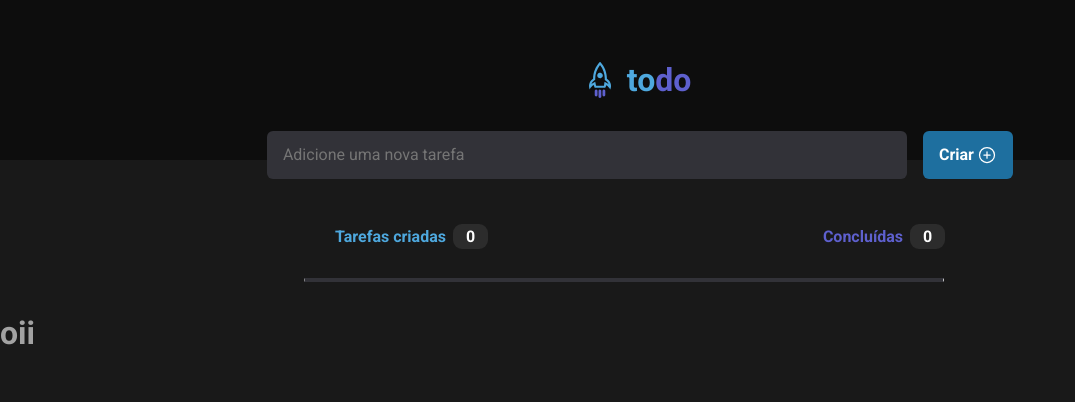
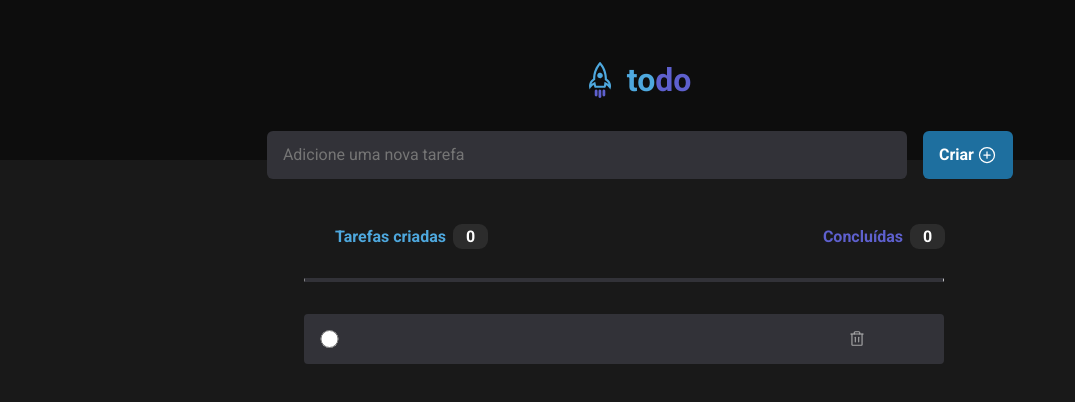
Before and after one commit to felipenobrg/ignite-todolist-challenge, a React (Vite) app: page / in a window 1280 px wide. Both pictures are taken after a click on the button "Criar". Shown: the top 402 px of the page, without its empty margins (0-1075 px from the left). Built offline with nearby package versions, Linux system fonts and the light colour scheme.

Commit message:
tasks style

```diff
--- a/src/App.module.css
+++ b/src/App.module.css
@@ -109,3 +109,42 @@
 .h3opacity {
     opacity: 0.4;
 }
+
+.taskCreate {
+    display: flex;
+    justify-content: flex-start;
+    gap: 5rem;
+    background: var(--gray-600);
+    max-width: 50%;
+    margin-top: 2rem;
+    margin-bottom: 2rem;
+    margin-left: 19rem;
+    padding: 1rem;
+    border-radius: 4px;
+}
+
+.checked {
+    border-color: red;
+    width: 1.2rem;
+    height: 18px;
+    outline: none;
+    cursor: pointer;
+    margin-right: 8px;
+    position: relative;
+}
+
+.checked:checked {
+    background-color: #007aff;
+  border-color: #007aff;
+}
+
+
+
+.trashSvg {
+    position: fixed;
+    margin-left: 33rem;
+}
+
+.trashSvg:hover {
+    color: #d63838;
+}
--- a/src/App.tsx
+++ b/src/App.tsx
@@ -1,44 +1,57 @@
-import { useState } from 'react'
-import styles from './App.module.css'
-import logoRocket from '../public/logo-rocket.svg'
-import Empty from '../public/empty.svg'
-import { PlusCircle } from 'phosphor-react'
+import { useState } from "react";
+import styles from "./App.module.css";
+import logoRocket from "../public/logo-rocket.svg";
+import Empty from "../public/empty.svg";
+import { PlusCircle, Trash } from "phosphor-react";
 
 function App() {
-  const [task, setTask] = useState('')
-  const [taskList, setTaskList] = useState([])
+  const [task, setTask] = useState("");
+  const [taskList, setTaskList] = useState([]);
 
   const newTask = (event: any) => {
-    setTask(event.target.value)
-
-  }
+    setTask(event.target.value);
+  };
 
   const createNewTask = () => {
-    setTaskList([...taskList, task])
-    setTask('')
-  }
+    setTaskList([...taskList, task]);
+    setTask("");
+  };
 
   const removeTask = (index: number) => {
-    const newTaskList = [...taskList]
-    newTaskList.splice(index, 1)
-    setTaskList(newTaskList)
-  }
+    const newTaskList = [...taskList];
+    newTaskList.splice(index, 1);
+    setTaskList(newTaskList);
+  };
 
   return (
     <>
       <header className={styles.header}>
         <img src={logoRocket} alt="Foguete" />
-     <h1><span className={styles.to}>to</span><span className={styles.do}>do</span></h1>
+        <h1>
+          <span className={styles.to}>to</span>
+          <span className={styles.do}>do</span>
+        </h1>
       </header>
 
       <div className={styles.input}>
-     <input className={styles.inputAdd} onChange={newTask} type="text" placeholder='Adicione uma nova tarefa'/>
-     <button className={styles.buttonCreatePost} onClick={createNewTask}>Criar <PlusCircle size={20} /> </button>
+        <input
+          className={styles.inputAdd}
+          onChange={newTask}
+          type="text"
+          placeholder="Adicione uma nova tarefa"
+        />
+        <button className={styles.buttonCreatePost} onClick={createNewTask}>
+          Criar <PlusCircle size={20} />{" "}
+        </button>
       </div>
 
       <div className={styles.countTasks}>
-      <p className={styles.taskMade}>Tarefas criadas <span className={styles.spanCounterTask}>0</span></p>
-      <p className={styles.taskFinished}>Concluídas <span className={styles.spanCounterFinished}>0</span></p>
+        <p className={styles.taskMade}>
+          Tarefas criadas <span className={styles.spanCounterTask}>0</span>
+        </p>
+        <p className={styles.taskFinished}>
+          Concluídas <span className={styles.spanCounterFinished}>0</span>
+        </p>
       </div>
 
       <div className={styles.line}>
@@ -46,22 +59,21 @@ function App() {
       </div>
 
       <div>
-    {taskList.length < 1
-    ?
+        {taskList.length === 0 ? (
           <div className={styles.nonTasks}>
             <img className={styles.emptyImage} src={Empty} alt="Empty Image" />
             <h3>Você ainda não tem tarefas cadastradas</h3>
-    <h3 className={styles.h3opacity}>Crie tarefas e organize seus itens a fazer</h3>
+            <h3 className={styles.h3opacity}>
+              Crie tarefas e organize seus itens a fazer
+            </h3>
           </div>
-    :
-    <h1>oii</h1>
-    }
-    {taskList.map((task) => (
-      <p>{task}</p>
-     ))}
+        ) : (
+        taskList.map((task) => (
+          <p className={styles.taskCreate}> <input className={styles.checked} type="radio" />  {task} <Trash size={18} className={styles.trashSvg} /></p>
+        )))}
       </div>
     </>
-  )
+  );
 }
 
-export default App
+export default App;
```
Lines whose indentation alone changed are shown as unchanged.
